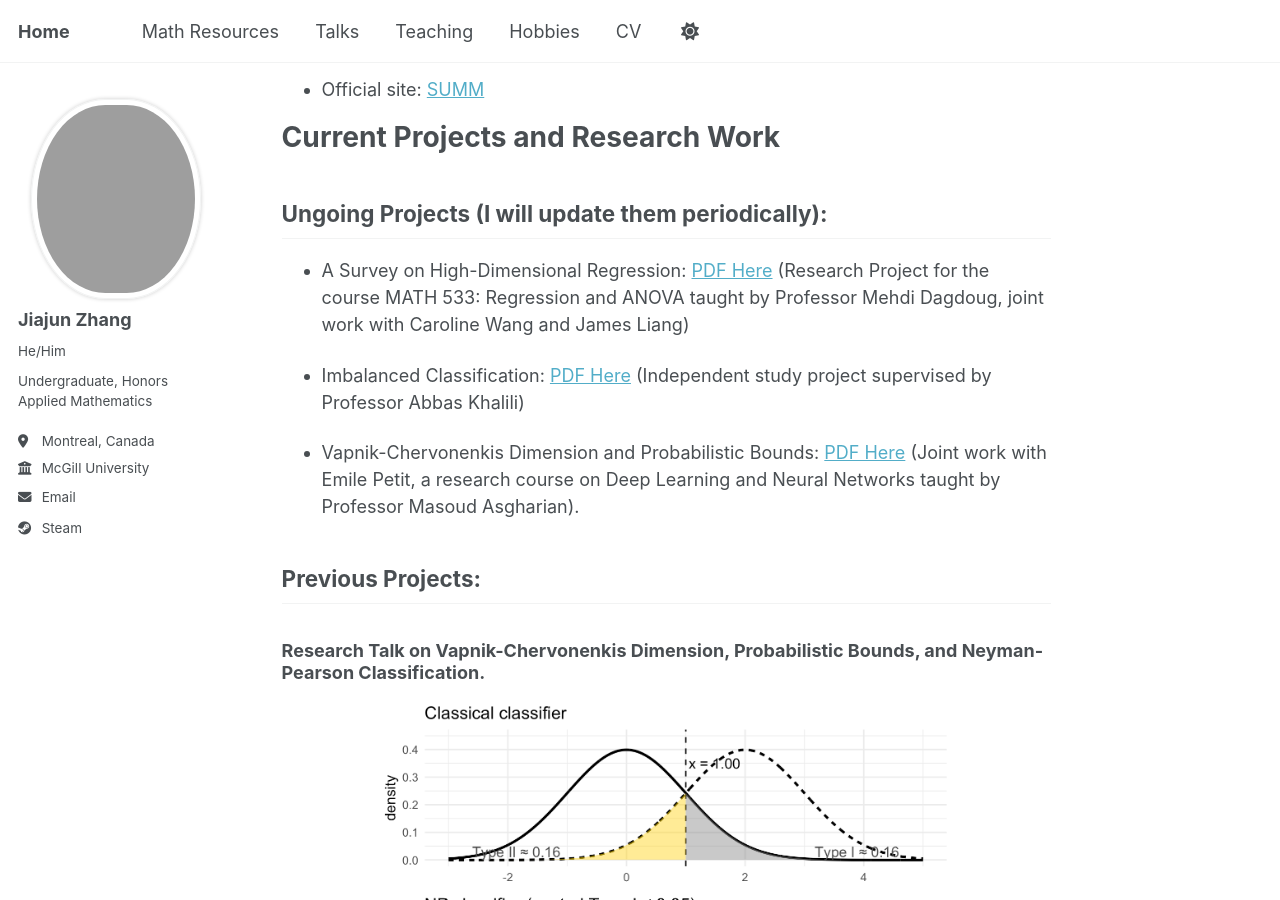
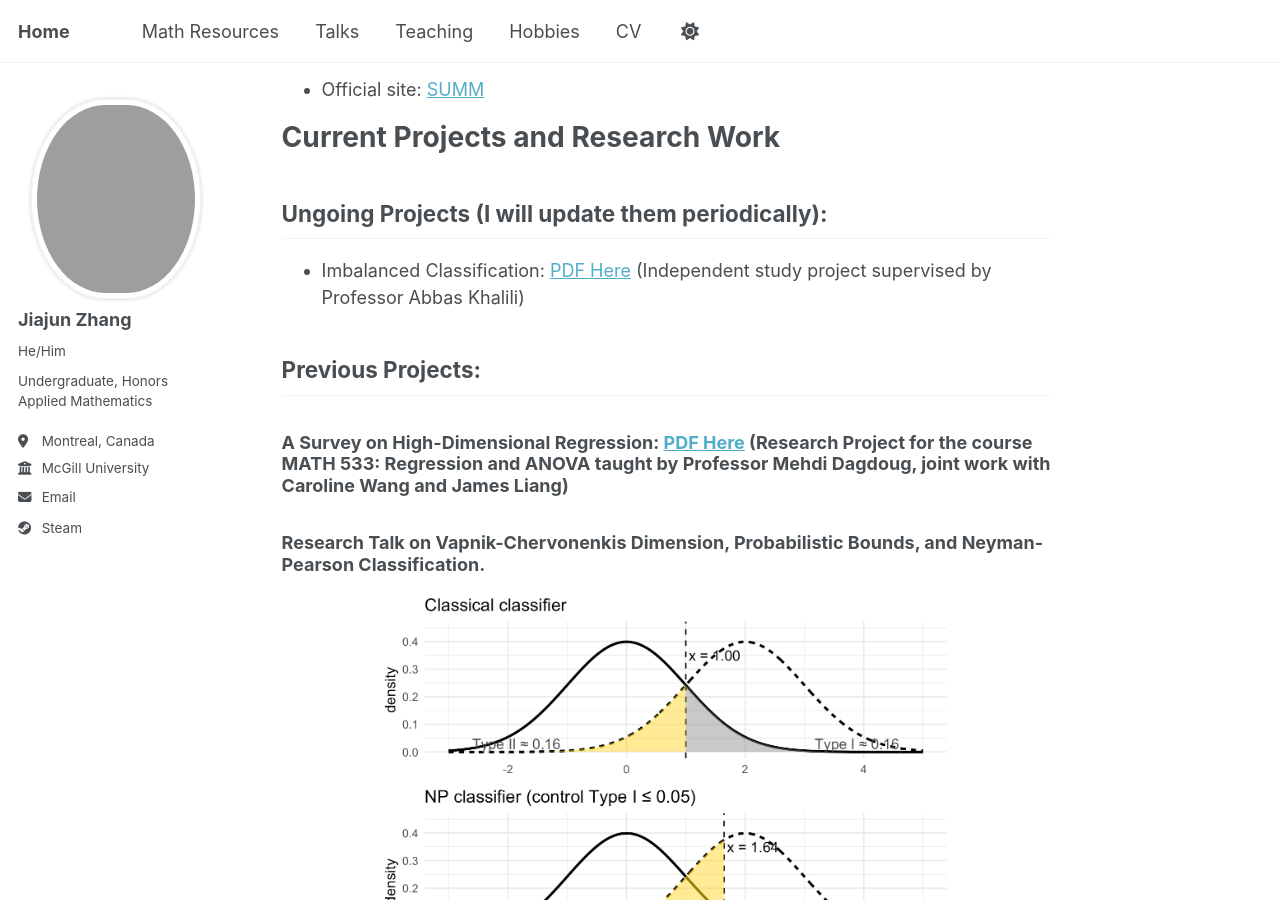
Before and after one commit to JohanssonRein/JohanssonRein.github.io, a Jekyll site: the page built from _pages/about.md, in a window 1280 px wide and 900 px high, scrolled down 1618 px. Built offline with Jekyll 4.4.1, drawn with Linux system fonts in a browser that asks for light colours.

Commit message:
Update about.md

```diff
--- a/_pages/about.md
+++ b/_pages/about.md
@@ -37,14 +37,13 @@ redirect_from:
 
 ## Ungoing Projects (I will update them periodically):
 
-* A Survey on High-Dimensional Regression: [PDF Here](/files/survey_hdr.pdf) (Research Project for the course MATH 533: Regression and ANOVA taught by Professor Mehdi Dagdoug, joint work with Caroline Wang and James Liang)
 
 * Imbalanced Classification: [PDF Here](/files/imbalanced_classification.pdf) (Independent study project supervised by Professor Abbas Khalili)
 
-* Vapnik-Chervonenkis Dimension and Probabilistic Bounds: [PDF Here](/files/NPClassifiers.pdf) (Joint work with Emile Petit, a research course on Deep Learning and Neural Networks taught by Professor Masoud Asgharian).
-
 
 ## Previous Projects:
+
+### A Survey on High-Dimensional Regression: [PDF Here](/files/survey_hdr.pdf) (Research Project for the course MATH 533: Regression and ANOVA taught by Professor Mehdi Dagdoug, joint work with Caroline Wang and James Liang)
 
 ### Research Talk on Vapnik-Chervonenkis Dimension, Probabilistic Bounds, and Neyman-Pearson Classification.
 
```
